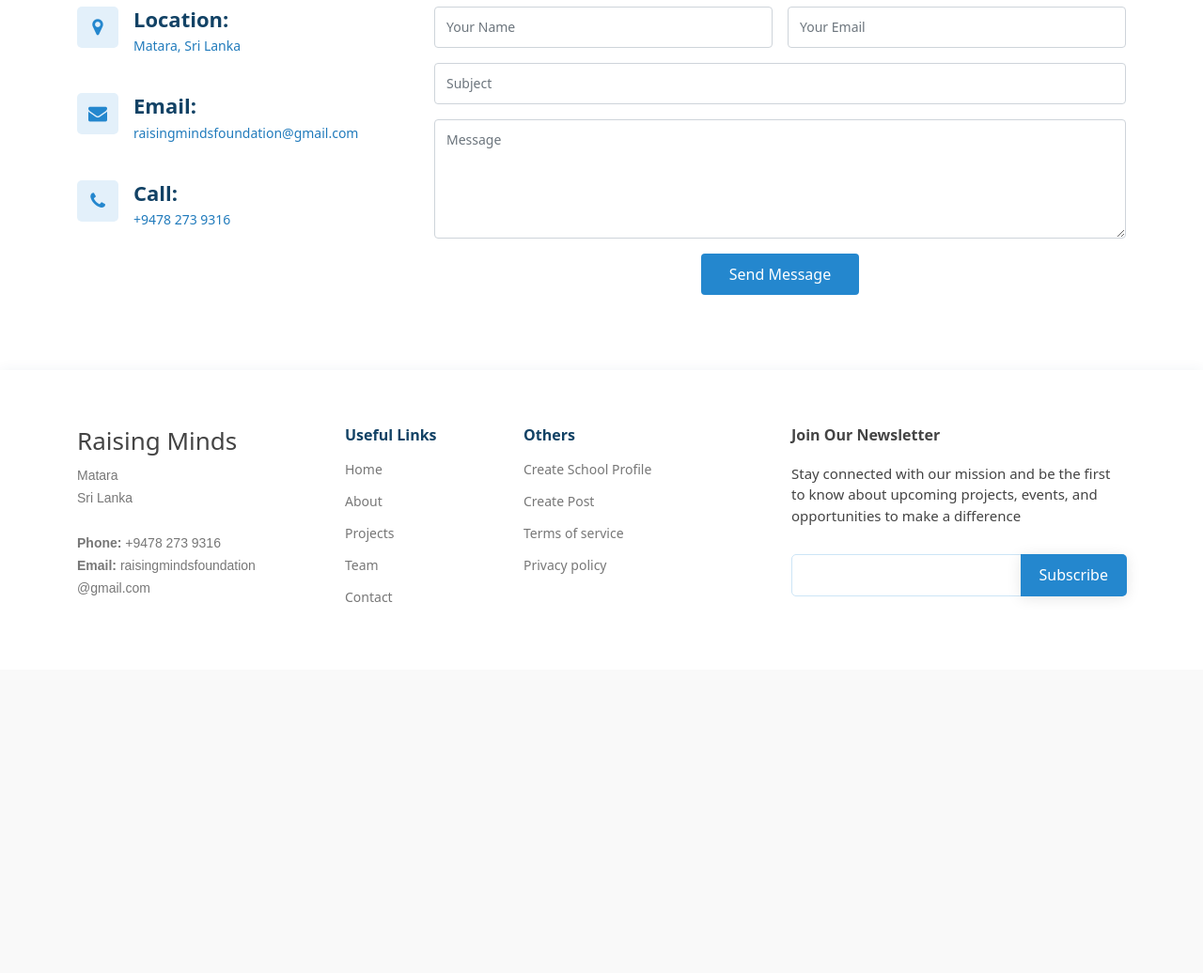
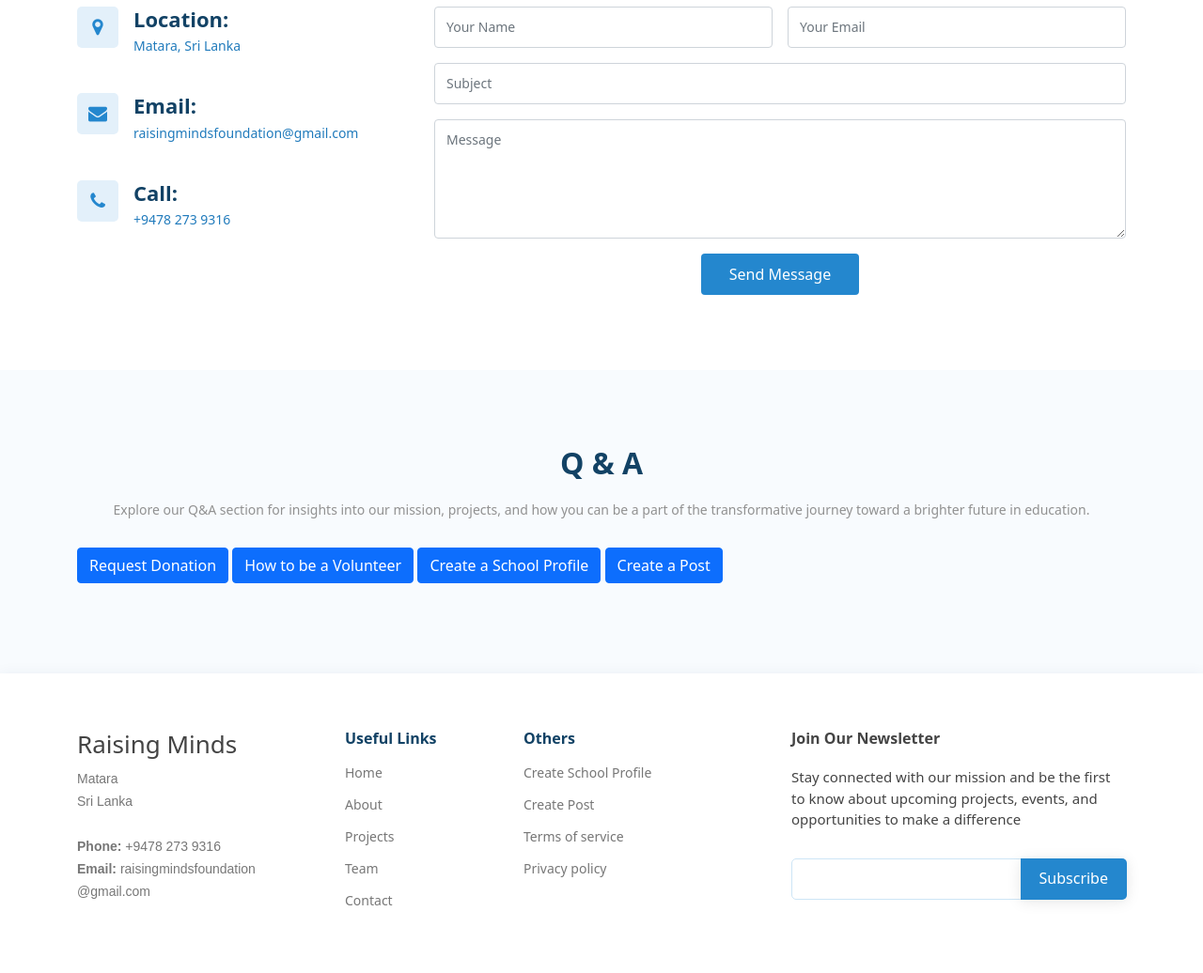
Before and after one commit to Coding-Hamsters/RaisingMinds, a Django app: page / in a window 1280 px wide. Shown: the part 3199-4235 px from the top of the page at 94% size. Before the commit the page ends 3840 px from the top, so only its background shows below. Run offline with Django 4.2, Linux system fonts and the light colour scheme; data that the repository does not hold is empty.

Commit message:
Added Q & A Section
Added Q & A Section

```diff
--- a/RaisingMinds/app/static/app/css/index.css
+++ b/RaisingMinds/app/static/app/css/index.css
@@ -604,6 +604,13 @@ section {
   background: #3194db;
 }
 
+/* ---------- Q & A Section ---------- */
+
+.qna .qna-collapse {
+  margin-left: 0 40px;
+  padding-left: 50px
+}
+
 /* ---------- Footer ---------- */
 
 #footer {
--- a/RaisingMinds/app/templates/app/index.html
+++ b/RaisingMinds/app/templates/app/index.html
@@ -236,7 +236,7 @@
 
                 {% if post.is_approved %}
                 {% if post.donate_amount >= post.current_amount %}
-              <div class="col-lg-4 col-md-6 d-flex align-items-stretch" data-aos="zoom-in" data-aos-delay="100">
+              <div class="col-lg-4 col-md-6 d-flex align-items-stretch">
                 <div class="icon-box">
                   <div class="project-image">
                     <img src="{{post.post_image.url}}">
@@ -273,7 +273,7 @@
 
               {% comment %}
 
-              <div class="col-lg-4 col-md-6 d-flex align-items-stretch mt-4 mt-md-0" data-aos="zoom-in" data-aos-delay="200">
+              <div class="col-lg-4 col-md-6 d-flex align-items-stretch mt-4 mt-md-0">
                 <div class="icon-box">
                   <div class="project-image">
                     <img src="{% static "app/images/school.jpg" %}">
@@ -298,7 +298,7 @@
                 </div>
               </div>
 
-              <div class="col-lg-4 col-md-6 d-flex align-items-stretch mt-4 mt-lg-0" data-aos="zoom-in" data-aos-delay="300">
+              <div class="col-lg-4 col-md-6 d-flex align-items-stretch mt-4 mt-lg-0">
                 <div class="icon-box">
                   <div class="project-image">
                     <img src="{% static "app/images/school.jpg" %}">
@@ -374,7 +374,7 @@
               </div>
             </div>
 
-            <div class="col-lg-3 col-md-6 d-flex align-items-stretch" data-aos="fade-up" data-aos-delay="400">
+            <div class="col-lg-3 col-md-6 d-flex align-items-stretch">
               <div class="member">
                 <div class="member-img">
                   <img src="{% static "app/images/profile-pic (3).png" %}" class="img-fluid" alt="">
@@ -425,7 +425,7 @@
 
               <div class="col-lg-8 mt-5 mt-lg-0">
 
-                <form action="" method="post" role="form" class="email-form">
+                <form action="" method="post" role="form" class="email-form" >
                   {% csrf_token %}
                   <div class="row gy-2 gx-md-3">
                     <div class="col-md-6 form-group">
@@ -440,11 +440,6 @@
                     <div class="form-group col-12">
                       <textarea class="form-control" name="message" rows="5" placeholder="Message" required></textarea>
                     </div>
-                    {% comment %} <div class="my-3 col-12">
-                      <div class="loading">Loading</div>
-                      <div class="error-message"></div>
-                      <div class="sent-message">Your message has been sent. Thank you!</div>
-                    </div> {% endcomment %}
                     <div class="text-center col-12"><button class="btn btn-primary" type="submit">Send Message</button></div>
 
                   </div>
@@ -456,6 +451,43 @@
 
           </div>
         </section><!-- End Contact Section -->
+
+        <!-- Q & A Section -->
+        <section id="qna" class="section-bg">
+          <div class="container">
+            <div class="section-title">
+              <h2>Q & A</h2>
+              <p>Explore our Q&A section for insights into our mission, projects, and how you can be a part of the transformative journey toward a brighter future in education.</p>
+            </div>
+            <div class="qna-collapse d-flex align-items-center" >
+
+              <p qna-collapse>
+                <button class="btn btn-primary" type="button" data-bs-toggle="collapse" data-bs-target="#collapseExample" aria-expanded="false" aria-controls="collapseExample">
+                  Request Donation
+                </button>
+
+                <button class="btn btn-primary" type="button" data-bs-toggle="collapse" data-bs-target="#collapseExample" aria-expanded="false" aria-controls="collapseExample">
+                  How to be a Volunteer
+                </button>
+
+                <button class="btn btn-primary" type="button" data-bs-toggle="collapse" data-bs-target="#collapseExample" aria-expanded="false" aria-controls="collapseExample">
+                  Create a School Profile
+                </button>
+
+                <button class="btn btn-primary" type="button" data-bs-toggle="collapse" data-bs-target="#collapseExample" aria-expanded="false" aria-controls="collapseExample">
+                  Create a Post
+                </button>
+              </p>
+              <div class="collapse" id="collapseExample">
+                <div class="card card-body">
+                  Some placeholder content for the collapse component. This panel is hidden by default but revealed when the user activates the relevant trigger.
+                </div>
+              </div>
+
+            </div>
+          </div>
+        </section>
+        <!-- End Q & A Section -->
 
         {% endblock %}
 
@@ -514,11 +546,11 @@
           </div>
         {% endblock %}
 
-          <!-- Main JS File -->
-          <script src="{% static 'app/js/main.js' %}"></script>
+        <!-- Main JS File -->
+        <script src="{% static 'app/js/main.js' %}"></script>
 
-          <!-- bootstrap JS CDN link -->
-          <script src="https://cdn.jsdelivr.net/npm/bootstrap@5.0.2/dist/js/bootstrap.bundle.min.js" integrity="sha384-MrcW6ZMFYlzcLA8Nl+NtUVF0sA7MsXsP1UyJoMp4YLEuNSfAP+JcXn/tWtIaxVXM" crossorigin="anonymous"></script>
+        <!-- bootstrap JS CDN link -->
+        <script src="https://cdn.jsdelivr.net/npm/bootstrap@5.0.2/dist/js/bootstrap.bundle.min.js" integrity="sha384-MrcW6ZMFYlzcLA8Nl+NtUVF0sA7MsXsP1UyJoMp4YLEuNSfAP+JcXn/tWtIaxVXM" crossorigin="anonymous"></script>
       </body>
 
 
```
